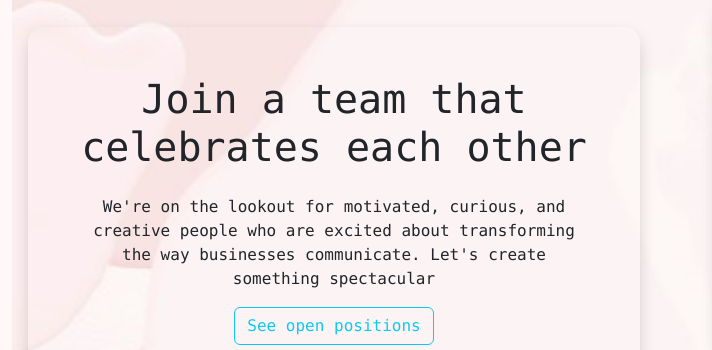
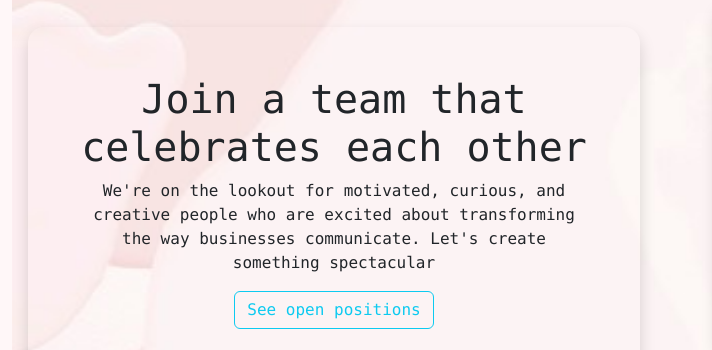
Before and after one commit to Dhrego/Upop, an Astro site: page / in a window 1280 px wide. Shown: the part 5209-5559 px from the top of the page, 0-712 px from the left. Built offline with nearby package versions, Linux system fonts and the light colour scheme; Astro itself is replaced by a stand-in of ours; grey boxes are pictures that could not be loaded.

```diff
--- a/src/components/Join.astro
+++ b/src/components/Join.astro
@@ -5,7 +5,7 @@
         class="col-md-6 py-5 my-4 align-self-center text-center shadow rounded-4"
       >
         <h3 class="px-4 display-6">Join a team that celebrates each other</h3>
-        <p class="px-5 pt-3">
+        <p class="px-5">
           We're on the lookout for motivated, curious, and creative people who
           are excited about transforming the way businesses communicate. Let's
           create something spectacular
```
